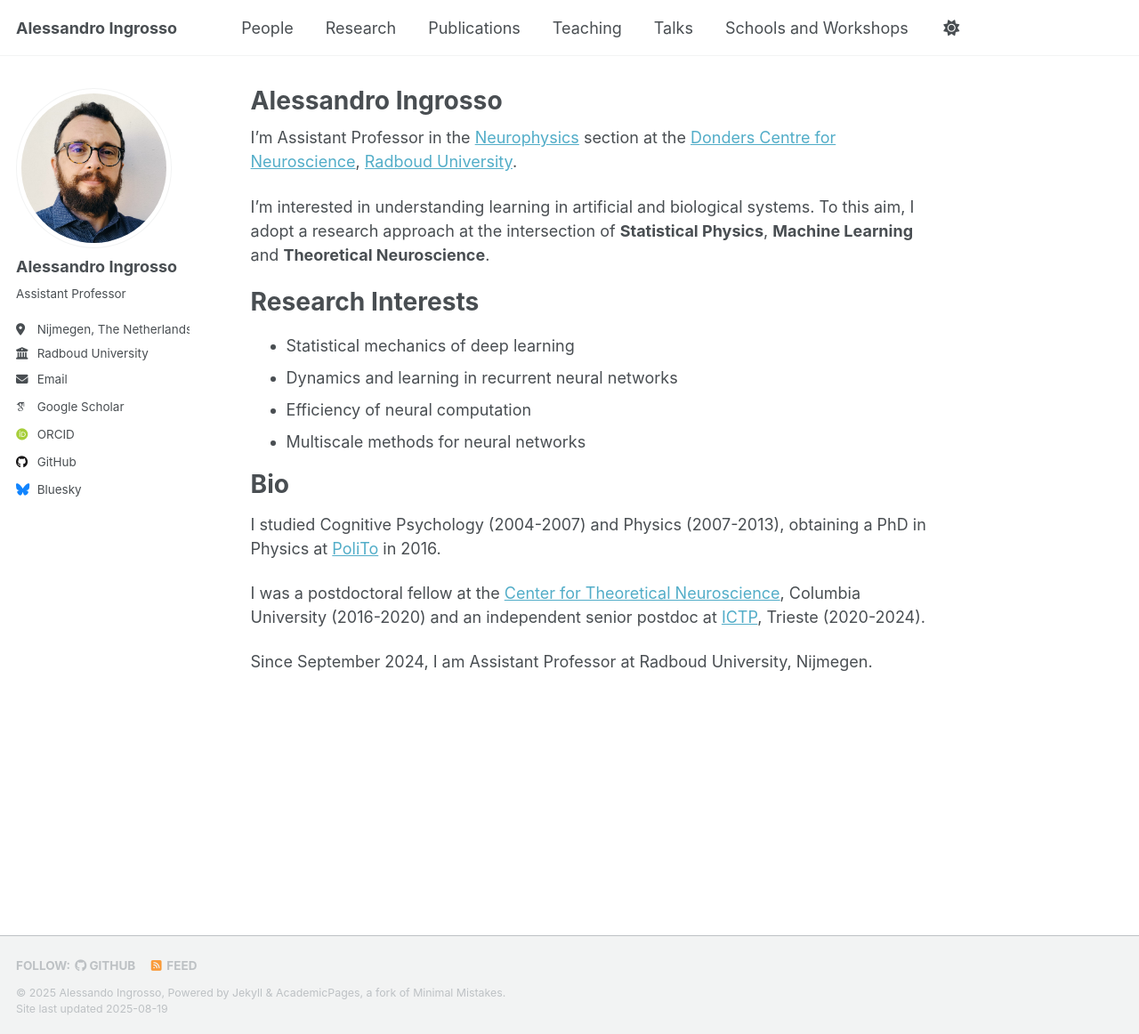
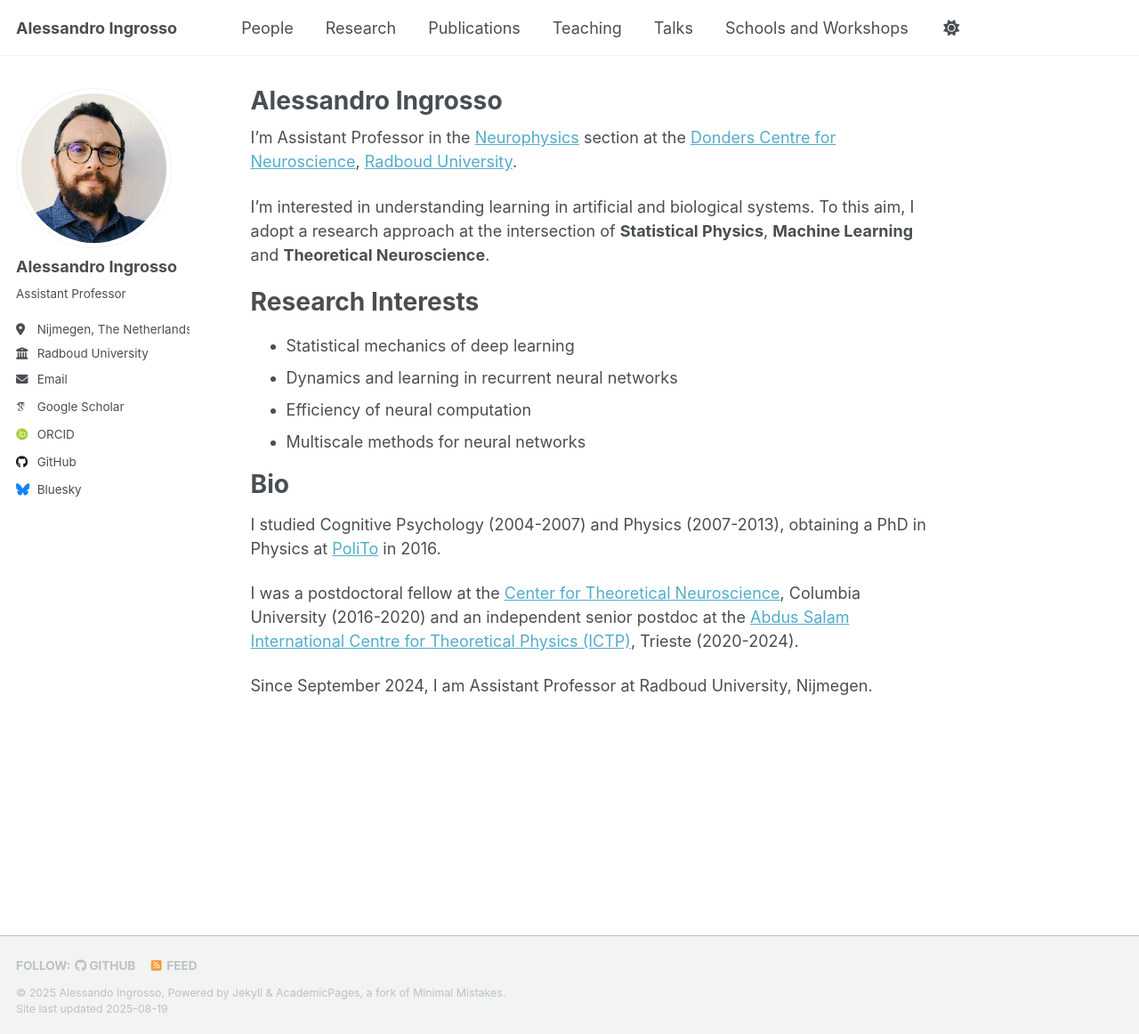
Before and after one commit to aleingrosso/aleingrosso.github.io, a Jekyll site: the page built from _pages/about.md, in a window 1280 px wide and 1162 px high. Shown: the whole window at 89% size. Built offline with Jekyll 4.4.1, drawn with Linux system fonts in a browser that asks for light colours; some web fonts are replaced; a script that is not in the unit is left out.

Commit message:
some small addition

```diff
--- a/_pages/about.md
+++ b/_pages/about.md
@@ -23,6 +23,6 @@ Bio
 
 I studied Cognitive Psychology (2004-2007) and Physics (2007-2013), obtaining a PhD in Physics at [PoliTo](https://www.polito.it/en) in 2016.
 
-I was a postdoctoral fellow at the [Center for Theoretical Neuroscience](https://ctn.zuckermaninstitute.columbia.edu/), Columbia University (2016-2020) and an independent senior postdoc at [ICTP](https://www.ictp.it/), Trieste (2020-2024).
+I was a postdoctoral fellow at the [Center for Theoretical Neuroscience](https://ctn.zuckermaninstitute.columbia.edu/), Columbia University (2016-2020) and an independent senior postdoc at the [Abdus Salam International Centre for Theoretical Physics (ICTP)](https://www.ictp.it/), Trieste (2020-2024).
 
 Since September 2024, I am Assistant Professor at Radboud University, Nijmegen.
--- a/_pages/talks.html
+++ b/_pages/talks.html
@@ -5,6 +5,8 @@ permalink: /talks/
 author_profile: true
 ---
 
+<p> Click on the markers for information on each talk. Some have available videos. </p>
+
 <iframe src="/talkmap/map.html" height="700" width="850" style="border:none;"></iframe>
 
 <!--{% for post in site.talks reversed %}
```
